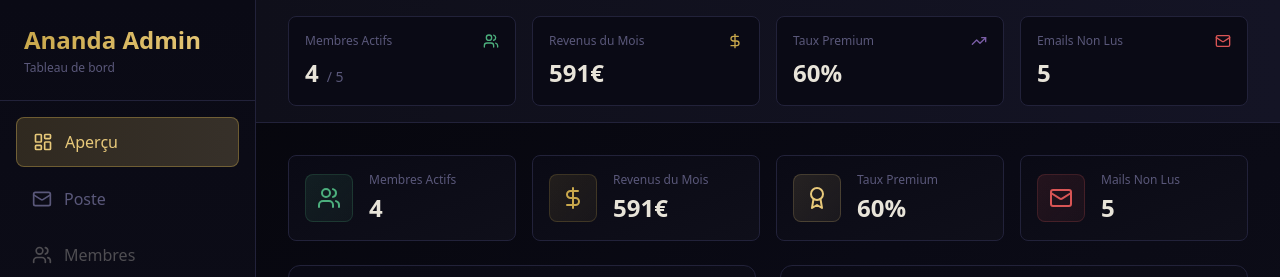
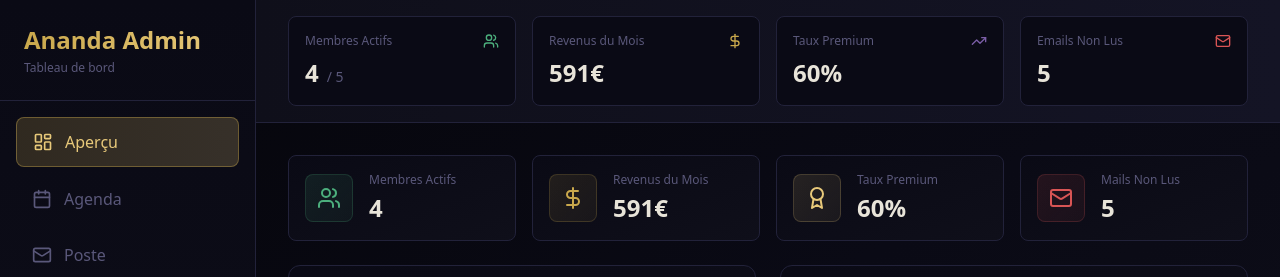
Before and after one commit to evequoz/dashboard-ananda, a React (Vite) app: page / in a window 1280 px wide. Shown: the top 277 px of the page. Built offline with nearby package versions, Linux system fonts and the light colour scheme.

Commit message:
Update Sidebar.tsx

```diff
--- a/src/components/Sidebar.tsx
+++ b/src/components/Sidebar.tsx
@@ -1,4 +1,4 @@
-import { LayoutDashboard, Mail, Wrench, Users, DollarSign } from 'lucide-react';
+import { LayoutDashboard, Mail, Wrench, Users, DollarSign, Calendar } from 'lucide-react';
 
 interface SidebarProps {
   currentPage: string;
@@ -8,6 +8,7 @@ interface SidebarProps {
 export const Sidebar = ({ currentPage, onPageChange }: SidebarProps) => {
   const menuItems = [
     { id: 'overview', label: 'Aperçu', icon: LayoutDashboard, disabled: false },
+    { id: 'agenda', label: 'Agenda', icon: Calendar, disabled: false }, // Nouvel ajout
     { id: 'poste', label: 'Poste', icon: Mail, disabled: false },
     { id: 'members', label: 'Membres', icon: Users, disabled: true },
     { id: 'finance', label: 'Finance', icon: DollarSign, disabled: false },
@@ -15,7 +16,7 @@ export const Sidebar = ({ currentPage, onPageChange }: SidebarProps) => {
   ];
 
   return (
-    <aside className="w-64 bg-gradient-to-b from-[#0a0a15] to-[#0f0f1a] border-r border-[#22223a] flex flex-col">
+    <aside className="w-64 bg-gradient-to-b from-[#0a0a15] to-[#0f0f1a] border-r border-[#22223a] flex flex-col h-screen sticky top-0">
       <div className="p-6 border-b border-[#22223a]">
         <h1 className="text-2xl font-bold bg-gradient-to-r from-[#c9a84c] to-[#e8c97a] bg-clip-text text-transparent">
           Ananda Admin
```
